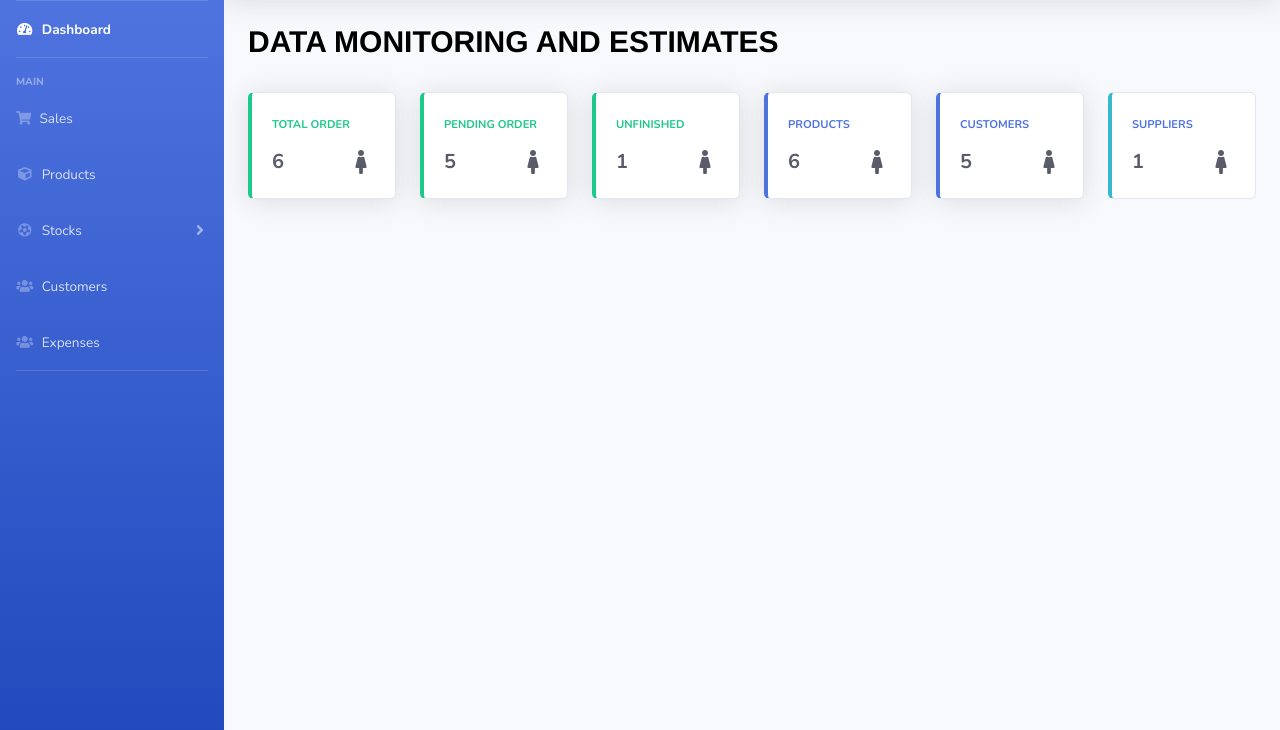
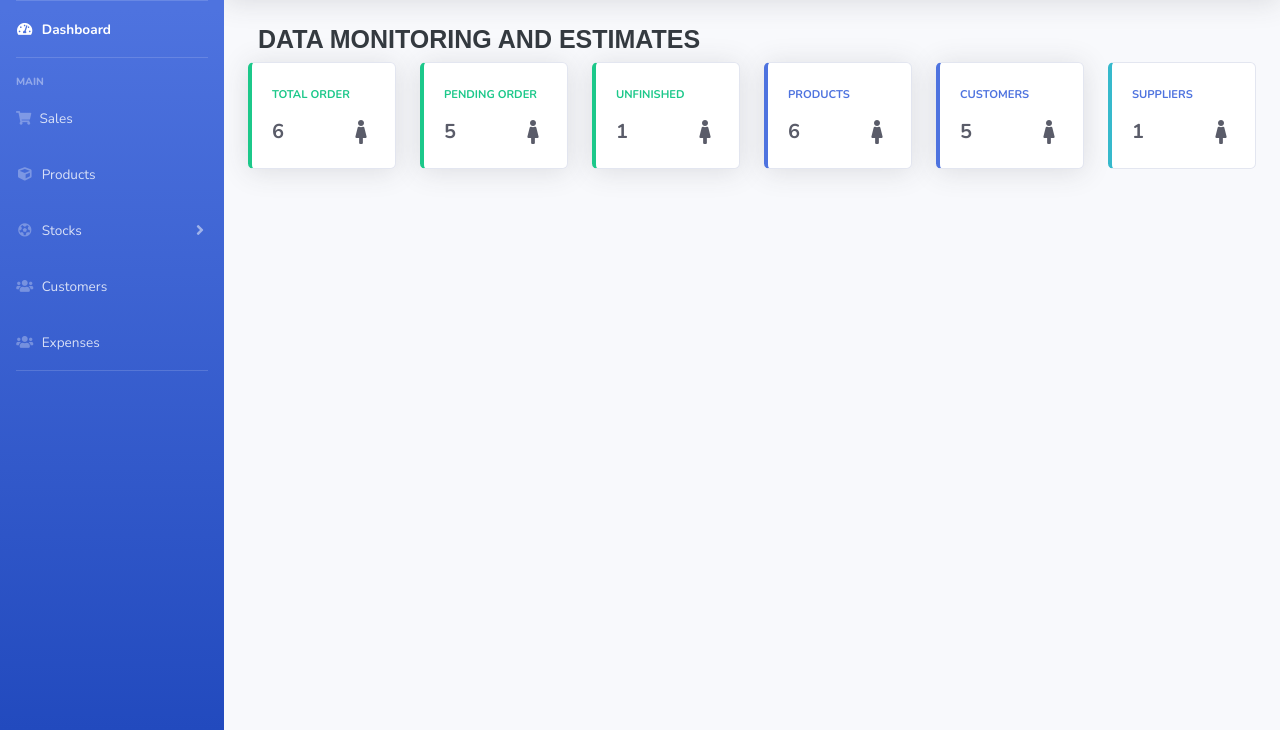
Before and after one commit to mariannejordan20/BizmaPOS, a PHP site: page / in a window 1280 px wide. Shown: the part 70-800 px from the top of the page. Run offline with PHP 8.4, Linux system fonts and the light colour scheme; a user stored in the database is signed in; data comes from the database, SQL or seed files in the repository.

Commit message:
Update index.php

```diff
--- a/index.php
+++ b/index.php
@@ -101,8 +101,8 @@ include('connection.php');
                 <div class="container-fluid">
 
                     <!-- Page Heading -->
-                    <div class="d-sm-flex align-items-center justify-content-between mb-4">
-                        <h1 style="font-size: 30px; font-weight:bold; font-family: helvetica; color: black;">DATA MONITORING AND ESTIMATES</h1>
+                    <div class="d-sm-flex align-items-center justify-content-between">
+                        <h1 style="font-size: 25px; font-weight: bold; font-family: sans-serif; padding-left: 10px; color: #343a40;">DATA MONITORING AND ESTIMATES</h1>
                     </div>
 
                     <!-- Content Row -->
```
